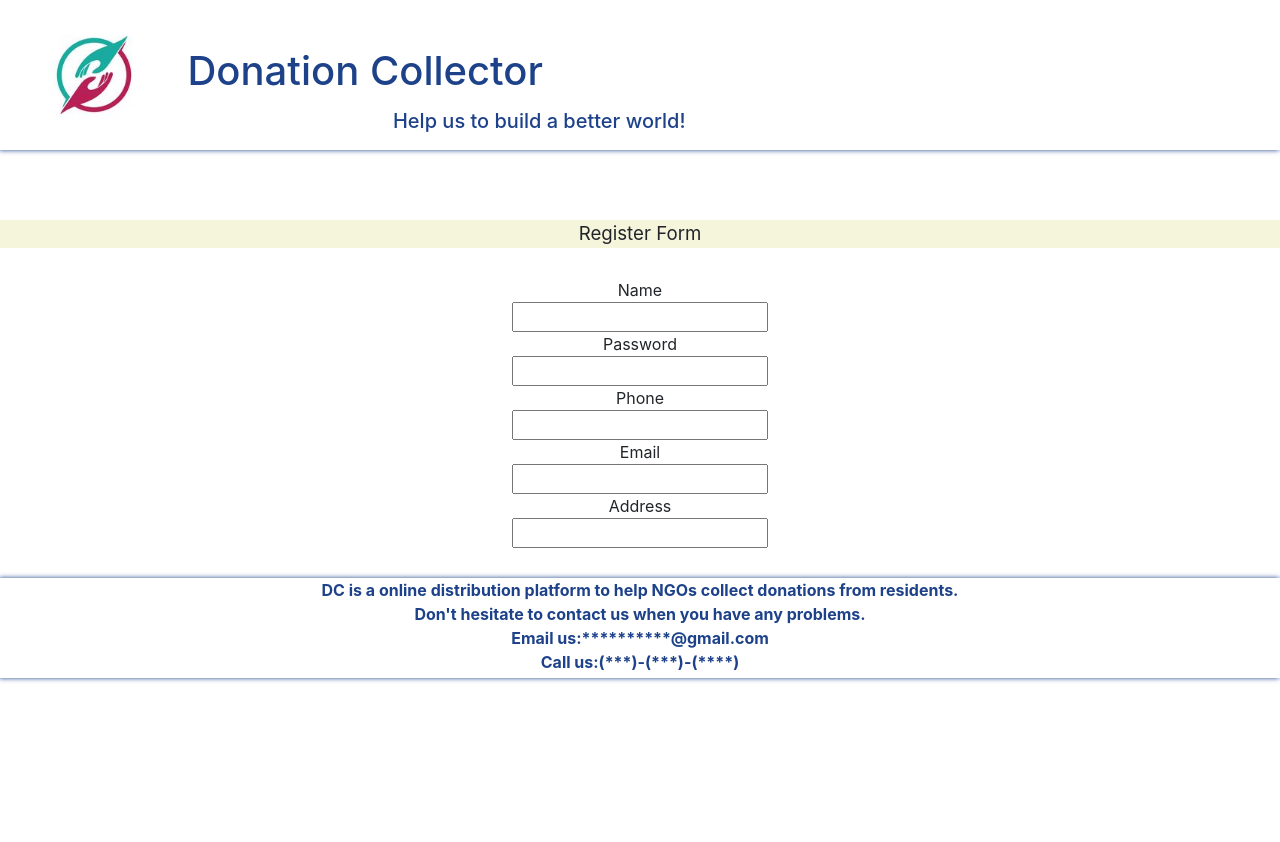
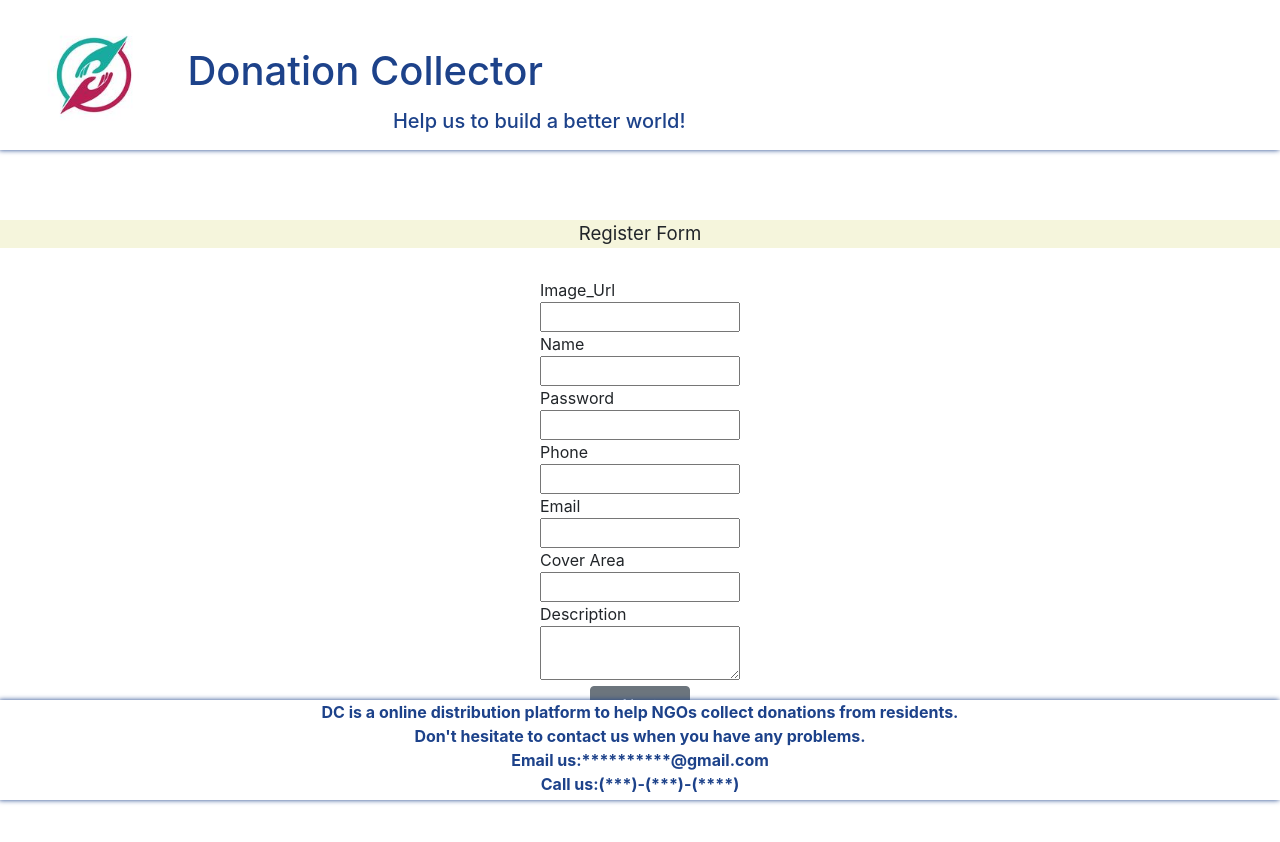
Before and after one commit to Donation-Collector/donation-collector, a React (Create React App) app: page /nregister in a window 1280 px wide. Shown: the top 842 px of the page. Before the commit the page ends 800 px from the top, so only its background shows below. Built offline with nearby package versions, Linux system fonts and the light colour scheme.

Commit message:
register web page added

```diff
--- /dev/null
+++ b/src/components/NGO-Register/NGO-Address.js
@@ -0,0 +1,51 @@
+import React, {Component} from 'react';
+import TopBar from "../starter-page/TopBar";
+import AboutUsMain from "../starter-page/About-us-main";
+
+class NgoAddress extends Component {
+    render() {
+        return (
+            <div>
+                <TopBar />
+                <div className="title">
+                    Register Form
+                </div>
+
+                <div className="form">
+                    <div className="Box_title">
+                        <span>Address Line 1</span>
+                    </div>
+                    <input type="text" className="input"/>
+                    <div className="Box_title">
+                        <span>Address Line 2</span>
+                    </div>
+                    <input type="text" className="input"/>
+                    <div className="Box_title">
+                        <span>City</span>
+                    </div>
+                    <input type="text" className="input"/>
+                    <div className="Box_title">
+                        <span>State</span>
+                    </div>
+                    <input type="text" className="input"/>
+                    <div className="Box_title">
+                        <span>Zipcode</span>
+                    </div>
+                    <input type="text" className="input"/>
+                </div>
+                <br/>
+                <div className="submit-button-body">
+                    <a href="nregister" type="button" className="submit-button btn btn-secondary">Back</a>
+                    <button type="button" className="submit-button btn btn-primary">Submit</button>
+                </div>
+                <div className="to-login-body">
+                    <a href="/nlogin" className="to-login-link">Already exist an account? Login Here!</a>
+                </div>
+
+                <AboutUsMain />
+            </div>
+        );
+    }
+}
+
+export default NgoAddress;
--- a/src/components/NGO-Register/RegisterForm.js
+++ b/src/components/NGO-Register/RegisterForm.js
@@ -3,41 +3,62 @@ import React, {Component} from 'react';
 class RegisterForm extends Component {
     render() {
         return (
+            <div>
                 <form>
                     <div className="title">
                         Register Form
                     </div>
                     <div className="form">
-                    <div>
+                        <div className="Box_title">
+                            <span>Image_Url</span>
+                        </div>
+                        <input type="text" className="input"/>
+                    </div>
+                    <div className="form">
+                        <div className="Box_title">
                             <span>Name</span>
                         </div>
-                    <input type="text"/>
+                        <input type="text" className="input"/>
                     </div>
                     <div className="form">
-                    <div>
+                        <div className="Box_title">
                             <span>Password</span>
                         </div>
-                    <input type="text"/>
+                        <input type="text" className="input"/>
+                    </div >
+                    <div className="form">
+                        <div className="Box_title">
+                            <span>Phone</span>
+                        </div>
+                        <input type="text" className="input"/>
                     </div>
                     <div className="form">
-                    <div>
-                        <span>Phone</span>
+                        <div className="Box_title">
+                            <span>Email</span>
                         </div>
-                    <input type="text"/>
+                        <input type="text" className="input"/>
                     </div>
                     <div className="form">
-                    <div>
-                        <span>Email</span>
+                        <div className="Box_title">
+                            <span>Cover Area</span>
                         </div>
-                    <input type="text"/>
+                        <input type="text" className="input"/>
                     </div>
                     <div className="form">
-                    <div>
-                        <span>Address</span>
+                        <div className="Box_title">
+                            <span>Description</span>
                         </div>
-                    <input type="text"/>
+                        <textarea className="description"></textarea>
                     </div>
                 </form>
+                <div className="submit-button-body">
+                    <a href="/naddress" type="button" className="submit-button btn btn-secondary">Next</a>
+                </div>
+                <div className="to-login-body">
+                    <a href="/nlogin" className="to-login-link">Already exist an account? Login Here!</a>
+                </div>
+
+            </div>
         );
     }
 }
--- a/src/index.js
+++ b/src/index.js
@@ -10,6 +10,7 @@ import DropOffApp from "./components/Drop-off/Drop-off-App";
 import NgoRegisterApp from "./components/NGO-Register/NGO-Register-App";
 import ItemsApp from "./components/Pick-up-item-list/ItemsApp";
 import NgoMainApp from "./components/NGO-main/NGO-Main-App";
+import NgoAddress from "./components/NGO-Register/NGO-Address";
 ReactDOM.render(
   // <React.StrictMode>
   //   <App />
@@ -19,6 +20,7 @@ ReactDOM.render(
         <Route path="/resident" component={ResidentApp} />
         <Route path="/nlogin" component={NgoLoginApp}/>
         <Route path="/nregister" component={NgoRegisterApp}/>
+        <Route path="/naddress" component={NgoAddress}/>
         <Route path="/resident/drop" component={DropOffApp}/>
         <Route path="/resident/items" component={ItemsApp}/>
         <Route path="ngomain" component={NgoMainApp}/>
--- a/src/styles/NGO-Register/RegisterForm.css
+++ b/src/styles/NGO-Register/RegisterForm.css
@@ -2,3 +2,37 @@
     font-size: 14pt;
     background-color: beige;
 }
+
+.Box_title {
+    text-align: left;
+}
+
+.form {
+    width: 200px;
+    margin: 0 auto;
+}
+
+.input {
+    width: 200px;
+    margin: 0 auto;
+}
+
+.description {
+    width: 200px;
+}
+
+.submit-button-body {
+    text-align: center;
+}
+
+.submit-button {
+    width: 100px;
+}
+
+.to-login-body {
+    text-align: center;
+}
+
+.to-login-link {
+
+}
```
Also changed, not shown: src/styles/NGO-Register/NGO-Address.css (added). Lines whose indentation alone changed are shown as unchanged.
